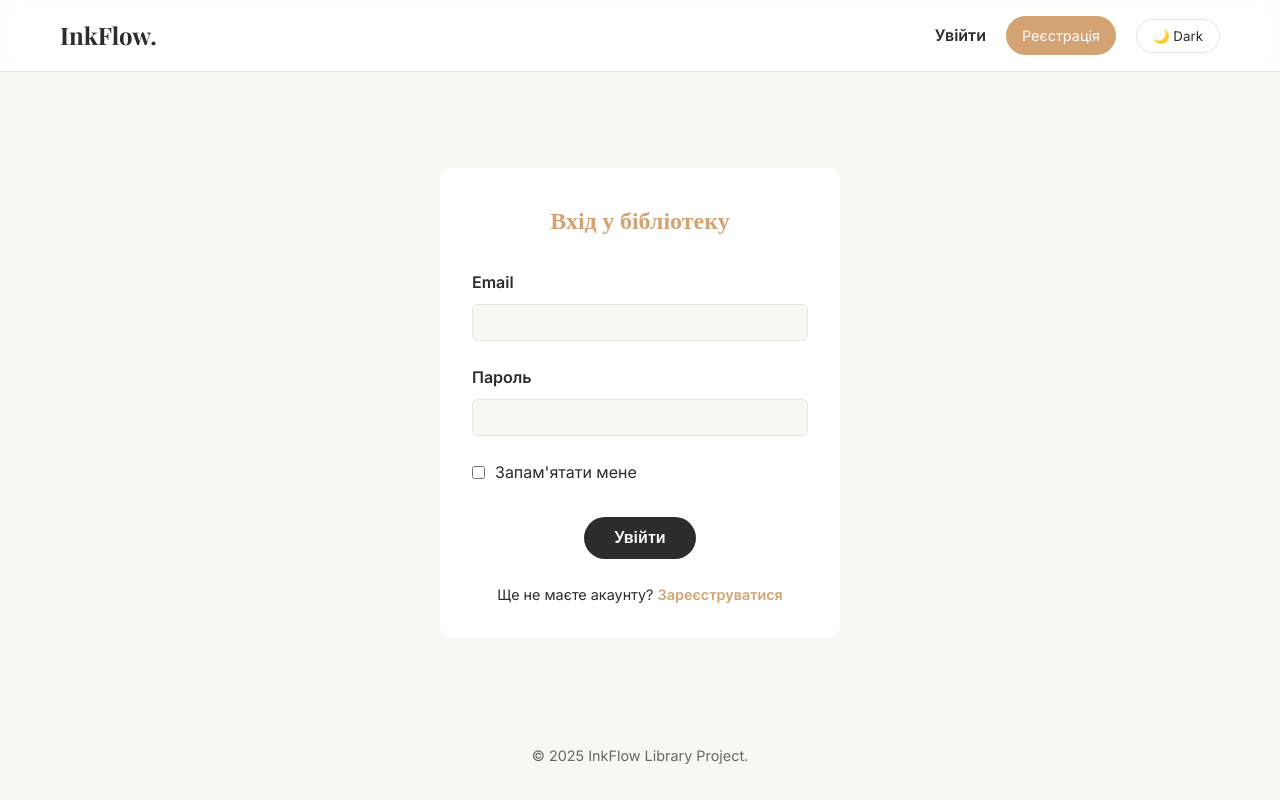
After one commit to RussuAn/InkFlow, a Flask app: page /auth/login in a window 1280 px wide. The commit adds this page. Run offline with Flask 3, Linux system fonts and the light colour scheme.

Commit message:
Implement User Login: Flask-Login setup, login route, form and base template updates

```diff
--- a/app/forms/auth.py
+++ b/app/forms/auth.py
@@ -1,7 +1,8 @@
 from flask_wtf import FlaskForm
-from wtforms import StringField, PasswordField, SubmitField
+from wtforms import StringField, PasswordField, SubmitField, BooleanField
 from wtforms.validators import DataRequired, Length, Email, EqualTo, ValidationError
 from app.models.user import get_user_by_email, get_user_by_username
+
 
 class RegistrationForm(FlaskForm):
     username = StringField('Нікнейм', validators=[
@@ -35,3 +36,18 @@ class RegistrationForm(FlaskForm):
         user = get_user_by_email(email.data)
         if user:
             raise ValidationError('Цей email вже зареєстрований.')
+
+
+class LoginForm(FlaskForm):
+    email = StringField('Email', validators=[
+        DataRequired(message="Введіть email"),
+        Email(message="Некоректний email")
+    ])
+
+    password = PasswordField('Пароль', validators=[
+        DataRequired(message="Введіть пароль")
+    ])
+
+    remember = BooleanField('Запам\'ятати мене')
+
+    submit = SubmitField('Увійти')
--- /dev/null
+++ b/app/frontend/templates/auth/login.html
@@ -0,0 +1,36 @@
+{% extends "base.html" %}
+
+{% block title %}Вхід - InkFlow{% endblock %}
+
+{% block content %}
+<div class="auth-container" style="max-width: 400px; margin: 4rem auto; padding: 2rem; background: var(--bg-card); border-radius: 12px; box-shadow: var(--shadow);">
+    <h2 style="text-align: center; margin-bottom: 2rem; color: var(--accent);">Вхід у бібліотеку</h2>
+
+    <form method="POST" action="">
+        {{ form.hidden_tag() }}
+
+        <div style="margin-bottom: 1.5rem;">
+            {{ form.email.label(style="display: block; margin-bottom: 0.5rem; font-weight: 600;") }}
+            {{ form.email(style="width: 100%; padding: 10px; border: 1px solid var(--border); border-radius: 6px; background: var(--bg-body); color: var(--text-main);") }}
+        </div>
+
+        <div style="margin-bottom: 1.5rem;">
+            {{ form.password.label(style="display: block; margin-bottom: 0.5rem; font-weight: 600;") }}
+            {{ form.password(style="width: 100%; padding: 10px; border: 1px solid var(--border); border-radius: 6px; background: var(--bg-body); color: var(--text-main);") }}
+        </div>
+
+        <div style="margin-bottom: 2rem; display: flex; align-items: center; gap: 10px;">
+            {{ form.remember() }}
+            {{ form.remember.label(style="cursor: pointer;") }}
+        </div>
+
+        <div style="text-align: center;">
+            {{ form.submit(style="background: var(--text-main); color: var(--bg-body); padding: 12px 30px; border: none; border-radius: 30px; cursor: pointer; font-size: 1rem; font-weight: 600;") }}
+        </div>
+    </form>
+
+    <p style="text-align: center; margin-top: 1.5rem; font-size: 0.9rem;">
+        Ще не маєте акаунту? <a href="{{ url_for('auth.register') }}" style="color: var(--accent); font-weight: bold;">Зареєструватися</a>
+    </p>
+</div>
+{% endblock %}
--- a/app/frontend/templates/base.html
+++ b/app/frontend/templates/base.html
@@ -4,22 +4,56 @@
     <meta charset="UTF-8">
     <meta name="viewport" content="width=device-width, initial-scale=1.0">
     <title>{% block title %}InkFlow{% endblock %}</title>
+
     <link href="https://fonts.googleapis.com/css2?family=Inter:wght@300;400;600&family=Playfair+Display:wght@400;700&display=swap" rel="stylesheet">
+
     <link rel="stylesheet" href="{{ url_for('static', filename='css/main.css') }}">
 </head>
 <body>
+
     <nav class="navbar">
         <div class="container nav-content">
             <a href="/" class="logo">InkFlow.</a>
-            <div>
+
+            <div class="nav-links" style="display: flex; align-items: center; gap: 20px;">
+
+                {% if current_user.is_authenticated %}
+                    <span style="font-weight: 600;">Привіт, {{ current_user.username }}!</span>
+                    <a href="{{ url_for('auth.logout') }}" style="font-size: 0.9rem; color: var(--text-muted);">Вийти</a>
+                {% else %}
+                    <a href="{{ url_for('auth.login') }}" style="font-weight: 600;">Увійти</a>
+                    <a href="{{ url_for('auth.register') }}" style="padding: 8px 16px; background: var(--accent); color: white; border-radius: 20px; font-size: 0.9rem; text-decoration: none;">Реєстрація</a>
+                {% endif %}
+
                 <button id="theme-toggle" class="theme-toggle">🌙 Dark</button>
             </div>
         </div>
     </nav>
 
-    <main class="container" style="padding-top: 2rem;">
+    <main class="container" style="padding-top: 2rem; min-height: 80vh;">
+
+        {% with messages = get_flashed_messages(with_categories=true) %}
+            {% if messages %}
+                <div class="flash-messages" style="margin-bottom: 2rem;">
+                    {% for category, message in messages %}
+                        <div class="alert alert-{{ category }}"
+                             style="padding: 15px; border-radius: 8px; margin-bottom: 10px;
+                             background: {% if category == 'success' %}#d4edda{% else %}#f8d7da{% endif %};
+                             color: {% if category == 'success' %}#155724{% else %}#721c24{% endif %};
+                             border: 1px solid {% if category == 'success' %}#c3e6cb{% else %}#f5c6cb{% endif %};">
+                            {{ message }}
+                        </div>
+                    {% endfor %}
+                </div>
+            {% endif %}
+        {% endwith %}
+
         {% block content %}{% endblock %}
     </main>
+
+    <footer style="text-align: center; padding: 2rem; color: var(--text-muted); font-size: 0.9rem; margin-top: auto;">
+        &copy; 2025 InkFlow Library Project.
+    </footer>
 
     <script src="{{ url_for('static', filename='js/theme.js') }}"></script>
 </body>
--- a/app/routes/auth.py
+++ b/app/routes/auth.py
@@ -1,8 +1,10 @@
 from flask import Blueprint, render_template, redirect, url_for, flash, request
-from app.forms.auth import RegistrationForm
-from app.models.user import create_user
+from flask_login import login_user, logout_user, current_user, login_required
+from app.forms.auth import RegistrationForm, LoginForm
+from app.models.user import create_user, get_user_by_email
 
 bp = Blueprint('auth', __name__, url_prefix='/auth')
+
 
 @bp.route('/register', methods=['GET', 'POST'])
 def register():
@@ -16,3 +18,31 @@ def register():
             flash('Сталася помилка при створенні акаунту. Спробуйте ще раз.', 'error')
 
     return render_template('auth/register.html', form=form)
+
+
+@bp.route('/login', methods=['GET', 'POST'])
+def login():
+    if current_user.is_authenticated:
+        return redirect(url_for('index'))
+
+    form = LoginForm()
+
+    if form.validate_on_submit():
+        user = get_user_by_email(form.email.data)
+
+        if user and user.check_password(form.password.data):
+            login_user(user, remember=form.remember.data)
+            flash('З поверненням!', 'success')
+
+            next_page = request.args.get('next')
+            return redirect(next_page) if next_page else redirect(url_for('index'))
+        else:
+            flash('Невірний email або пароль.', 'error')
+
+    return render_template('auth/login.html', form=form)
+
+@bp.route('/logout')
+def logout():
+    logout_user()
+    flash('Ви вийшли з системи.', 'info')
+    return redirect(url_for('index'))
```
Also changed, not shown: app/__init__.py (+13 -0 lines).
